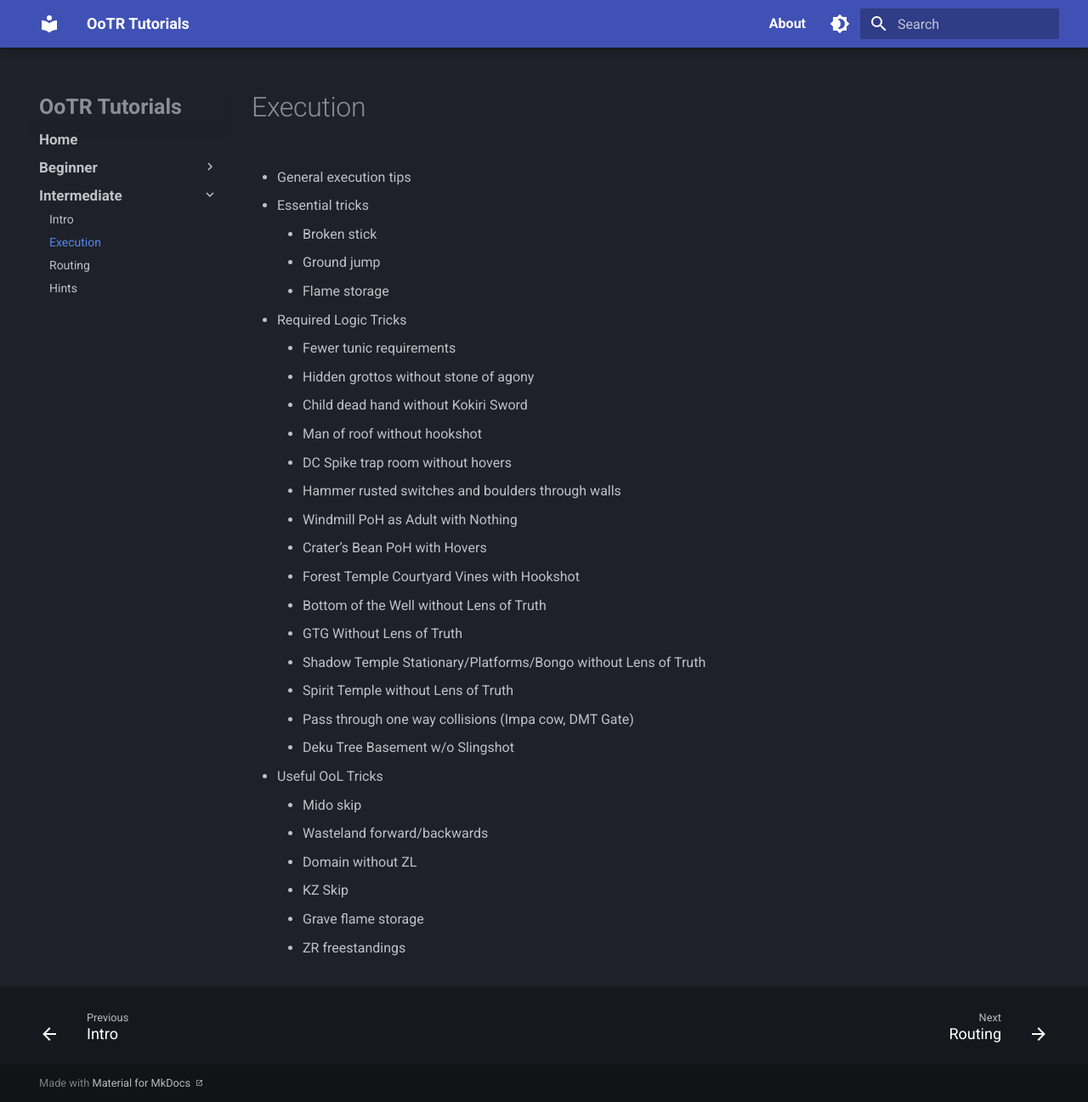
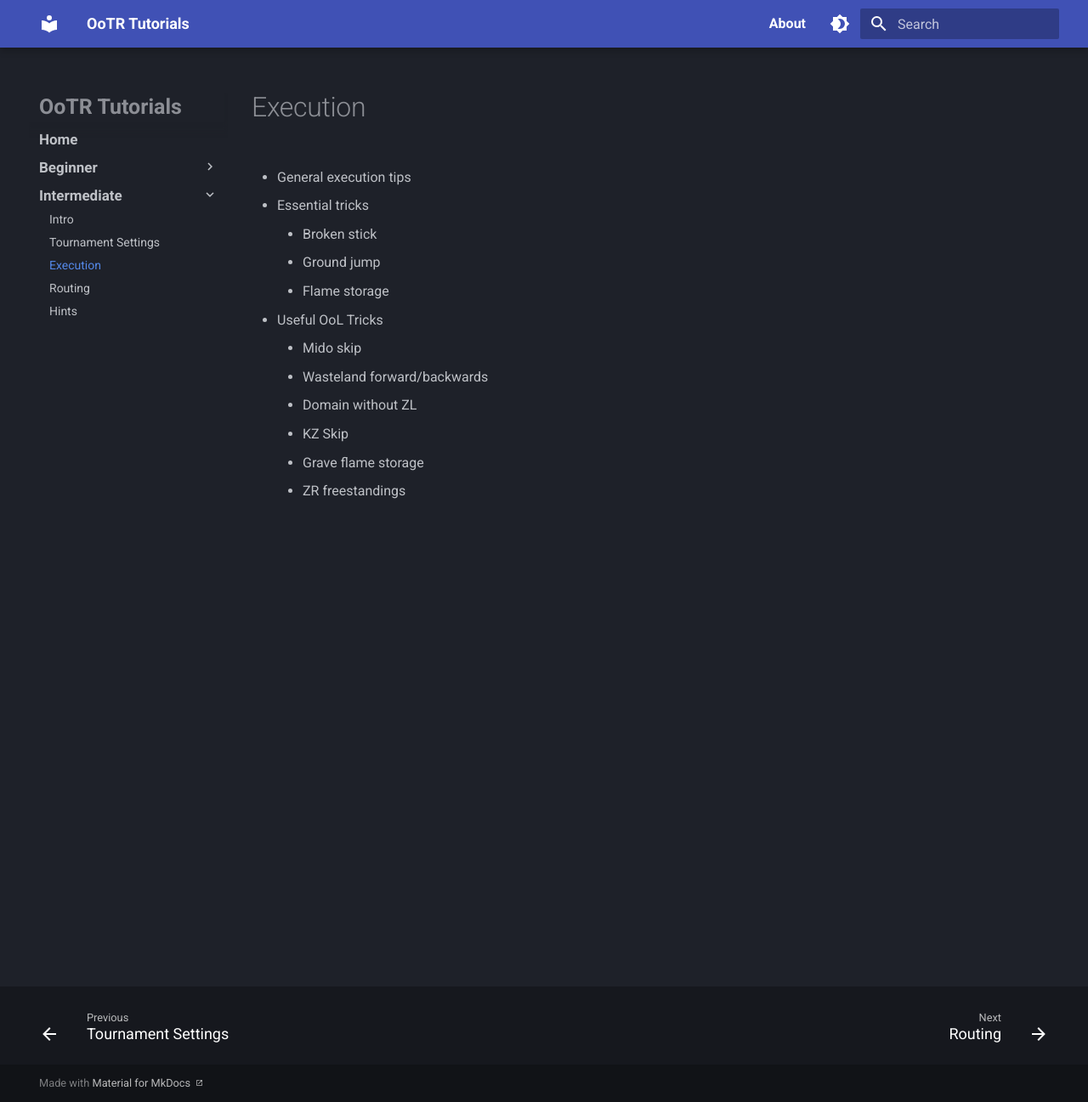
Before and after one commit to flee135/OoTR-Tutorials, an MkDocs documentation site: the page built from docs/intermediate/execution.md, in a window 1280 px wide and 1297 px high. Shown: the whole window at 85% size. Built offline with MkDocs 1.6.1 and Material for MkDocs 9.7.7, drawn with Linux system fonts in a browser that asks for light colours.

Commit message:
intermediate settings

```diff
--- a/docs/beginner/next-steps.md
+++ b/docs/beginner/next-steps.md
@@ -22,7 +22,7 @@ When you have a couple of seeds under your belt, there are two routes you can go
 
 ## Getting Faster
 
-Maybe you just want to get faster to be able to finish seeds in one sitting, or you want to look into doing some casual races with other runners. It's time to start diving into the intermediate tutorials.
+Maybe you just want to get faster to be able to finish seeds in one sitting, or you want to look into doing some casual races with other runners. It's time to start diving into the [intermediate tutorials](../intermediate/intro.md).
 
 ## More Settings
 
--- a/docs/intermediate/execution.md
+++ b/docs/intermediate/execution.md
@@ -7,23 +7,6 @@
     - Ground jump
     - Flame storage
 
-- Required Logic Tricks
-    - Fewer tunic requirements
-    - Hidden grottos without stone of agony
-    - Child dead hand without Kokiri Sword
-    - Man of roof without hookshot
-    - DC Spike trap room without hovers
-    - Hammer rusted switches and boulders through walls
-    - Windmill PoH as Adult with Nothing
-    - Crater’s Bean PoH with Hovers
-    - Forest Temple Courtyard Vines with Hookshot
-    - Bottom of the Well without Lens of Truth
-    - GTG Without Lens of Truth
-    - Shadow Temple Stationary/Platforms/Bongo without Lens of Truth
-    - Spirit Temple without Lens of Truth
-    - Pass through one way collisions (Impa cow, DMT Gate)
-    - Deku Tree Basement w/o Slingshot
-
 - Useful OoL Tricks
     - Mido skip
     - Wasteland forward/backwards
--- a/mkdocs.yml
+++ b/mkdocs.yml
@@ -33,6 +33,7 @@ nav:
       - Next Steps: beginner/next-steps.md
   - Intermediate:
       - Intro: intermediate/intro.md
+      - Tournament Settings: intermediate/tournament-settings.md
       - Execution: intermediate/execution.md
       - Routing: intermediate/routing.md
       - Hints: intermediate/hints.md
```
Also changed, not shown: docs/intermediate/intro.md (+6 -3 lines), docs/intermediate/tournament-settings.md (added, +30 -0 lines).
